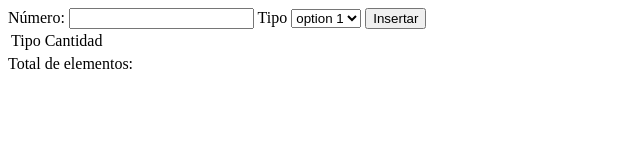
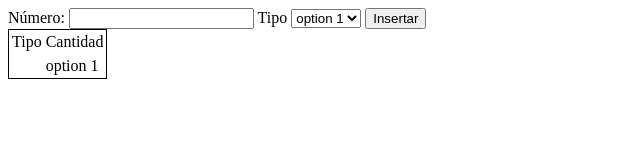
Before and after one commit to MiguelMora/MiguelMora.github.io, a plain HTML site: page index.html in a window 1280 px wide. Both pictures are taken after a click on the button "Insertar". Shown: the whole page, without its empty margins (0-640 px from the left). Drawn offline with Linux system fonts and the light colour scheme.

Commit message:
completando práctica

```diff
--- a/codigo.js
+++ b/codigo.js
@@ -0,0 +1,16 @@
+function addItem(){
+  const cantidad = document.getElementById("input").value
+  const tipo = document.getElementById("options").value
+  console.log(cantidad)
+  console.log(tipo)
+  const fila = document.createElement("tr")
+  const c1 = document.createElement("td")
+  c1.innerText = cantidad
+  const c2 = document.createElement("td")
+  c2.innerText = tipo
+  fila.appendChild(c1)
+  fila.appendChild(c2)
+
+  const tbody = document.getElementById("items")
+  tbody.appendChild(fila)
+}
--- a/estilos.css
+++ b/estilos.css
@@ -0,0 +1,3 @@
+table {
+    border: 1px solid;
+}
--- a/index.html
+++ b/index.html
@@ -8,16 +8,16 @@
 </head>
 <body>
     <div>
-        <label for="input">Número: </label><input type="text" id="input" name="amount"/>
+        <label for="input">Número: </label><input type="text" id="input"/>
         <label for="options">Tipo</label>
-        <select id="options" name="type" onChange="combo(this, 'input')">
+        <select id="options">
             <option>option 1</option>
             <option>option 2</option>
             <option>option 3</option>
             <option> option 4 </option>
             <option> option 5 </option>
         </select>
-        <button>Insertar</button>
+        <button onclick="addItem()">Insertar</button>
     </div>
     <table>
         <thead>
@@ -32,6 +32,5 @@
             </tr>
         </tbody>
     </table>
-    Total de elementos: <span id="total"></span>
 </body>
 </html>
```
